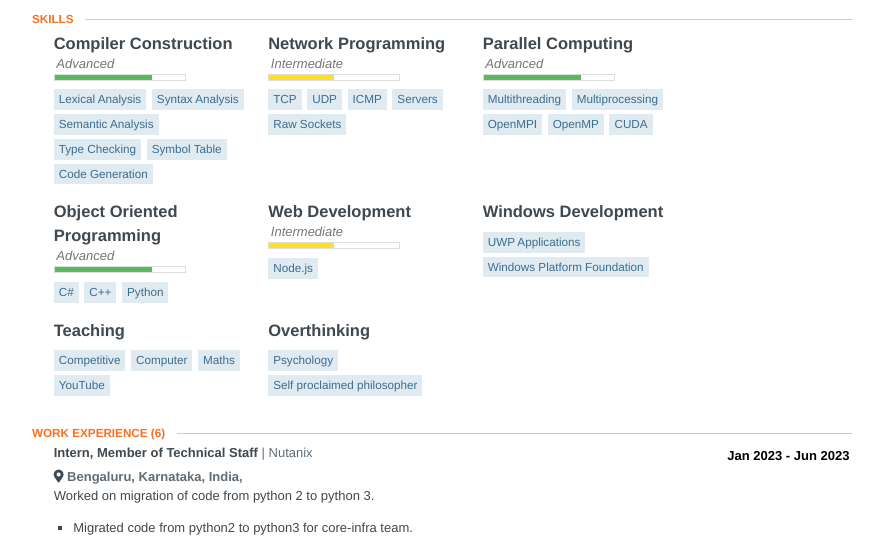
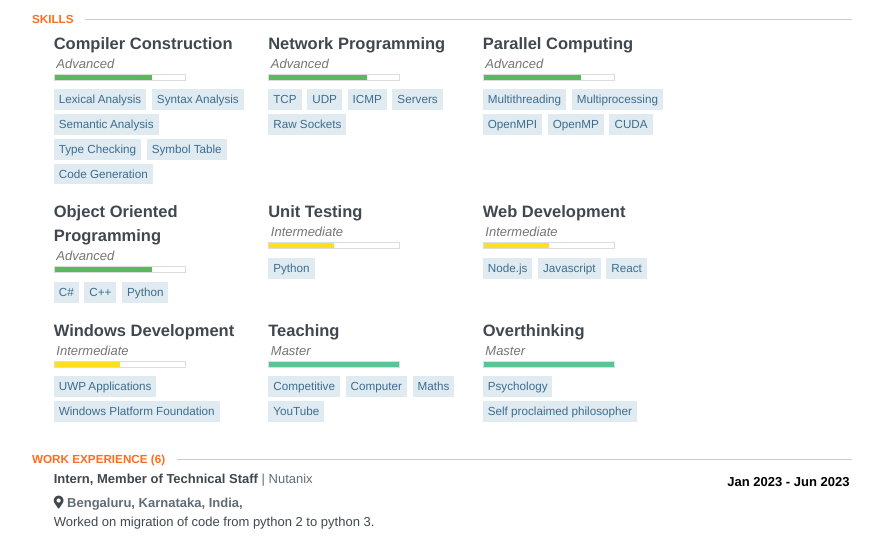
Before and after one commit to nullicist-aakash/nullicist-aakash.github.io, a website: page index.html in a window 1280 px wide. Shown: the part 241-783 px from the top of the page, without its empty margins (198-1081 px from the left). Drawn offline with Linux system fonts and the light colour scheme.

Commit message:
Changed experience level in skills

```diff
--- a/index.html
+++ b/index.html
@@ -884,8 +884,8 @@ section .location {
     				Network Programming
     			</h3>
 
-    			<div class="level intermediate">
-    				<em>Intermediate</em>
+    			<div class="level advanced">
+    				<em>Advanced</em>
     				<div class="bar"></div>
     			</div>
     			<ul class="keywords">
@@ -930,6 +930,19 @@ section .location {
     		</div>
     		<div class="item">
     			<h3 class="name">
+    				Unit Testing
+    			</h3>
+
+    			<div class="level intermediate">
+    				<em>Intermediate</em>
+    				<div class="bar"></div>
+    			</div>
+    			<ul class="keywords">
+    				<li>Python</li>
+    			</ul>
+    		</div>
+    		<div class="item">
+    			<h3 class="name">
     				Web Development
     			</h3>
 
@@ -939,13 +952,20 @@ section .location {
     			</div>
     			<ul class="keywords">
     				<li>Node.js</li>
+    				<li>Javascript</li>
+    				<li>React</li>
     			</ul>
     		</div>
     		<div class="item">
     			<h3 class="name">
     				Windows Development
     			</h3>
-    			 			<ul class="keywords">
+
+    			<div class="level intermediate">
+    				<em>Intermediate</em>
+    				<div class="bar"></div>
+    			</div>
+    			<ul class="keywords">
     				<li>UWP Applications</li>
     				<li>Windows Platform Foundation</li>
     			</ul>
@@ -954,7 +974,12 @@ section .location {
     			<h3 class="name">
     				Teaching
     			</h3>
-    			 			<ul class="keywords">
+
+    			<div class="level master">
+    				<em>Master</em>
+    				<div class="bar"></div>
+    			</div>
+    			<ul class="keywords">
     				<li>Competitive</li>
     				<li>Computer</li>
     				<li>Maths</li>
@@ -965,7 +990,12 @@ section .location {
     			<h3 class="name">
     				Overthinking
     			</h3>
-    			 			<ul class="keywords">
+
+    			<div class="level master">
+    				<em>Master</em>
+    				<div class="bar"></div>
+    			</div>
+    			<ul class="keywords">
     				<li>Psychology</li>
     				<li>Self proclaimed philosopher</li>
     			</ul>
```
Also changed, not shown: resume.json (+16 -4 lines).
